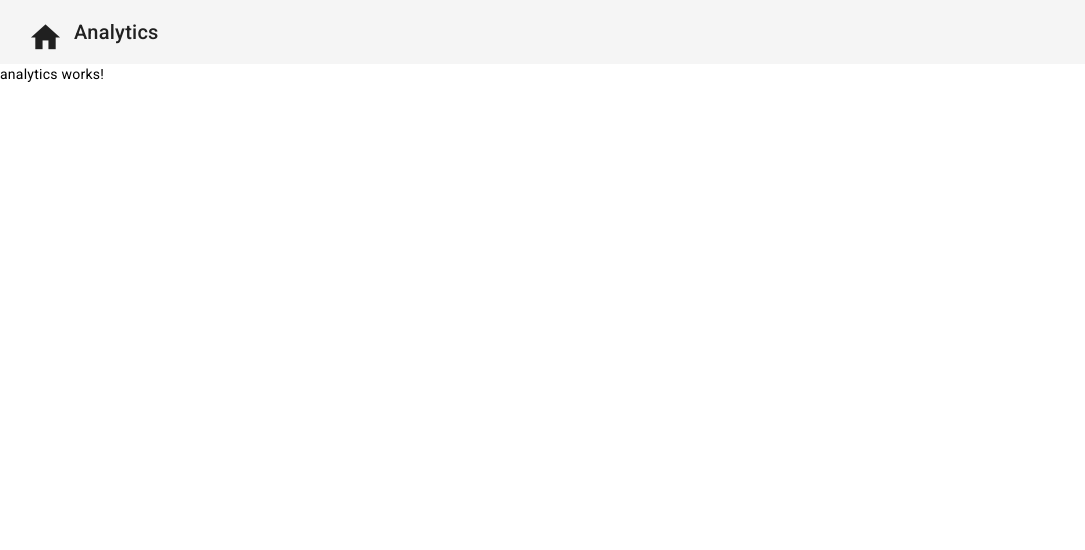
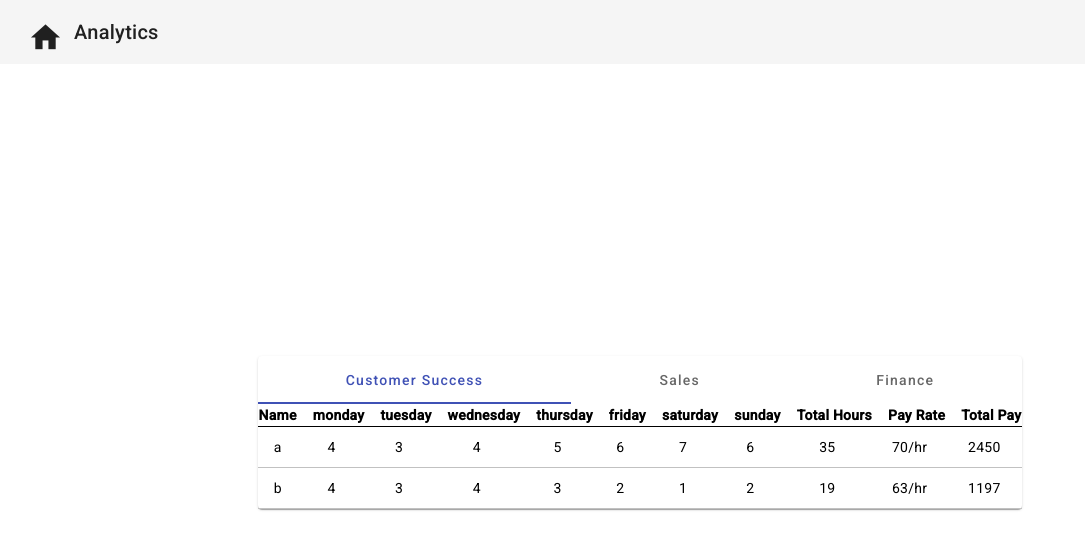
Before and after one commit to AaronHalsell/hr-timesheet, an Angular app: page /analytics in a window 1280 px wide. Shown: the top 550 px of the page, without its empty margins (0-1085 px from the left). Built offline with nearby package versions, Linux system fonts and the light colour scheme.

Commit message:
created nested tables

```diff
--- a/src/app/components/analytics-table/analytics-table.component.html
+++ b/src/app/components/analytics-table/analytics-table.component.html
@@ -1 +1,21 @@
-<p>analytics-table works!</p>
+<div>
+    <table>
+        <thead>
+            <th>Name</th>
+            <th *ngFor="let day of weekdays">{{day}}</th>
+            <th>Total Hours</th>
+            <th>Pay Rate</th>
+            <th>Total Pay</th>
+        </thead>
+
+        <tbody>
+            <tr *ngFor="let employee of employees; let i = index">
+                <td>{{employee.name}}</td>
+                <td *ngFor="let day of weekdays">{{employee[day]}}</td>
+                <td class="total-cell">{{getTotalHours(employee)}}</td>
+                <td>{{employee.payRate}}/hr</td>
+                <td>{{employee.payRate * getTotalHours(employee)}}</td>
+            </tr>
+        </tbody>
+    </table>
+</div>
--- a/src/app/components/analytics-table/analytics-table.component.ts
+++ b/src/app/components/analytics-table/analytics-table.component.ts
@@ -1,10 +1,80 @@
-import { Component } from '@angular/core';
+import { Component, Input, OnInit } from '@angular/core';
+import { Employee } from 'src/app/interfaces/employee';
 
 @Component({
   selector: 'app-analytics-table',
   templateUrl: './analytics-table.component.html',
   styleUrls: ['./analytics-table.component.scss']
 })
-export class AnalyticsTableComponent {
+export class AnalyticsTableComponent implements OnInit {
+  @Input()
+  departmentId: string | undefined;
 
+  weekdays: string[] = ['monday', 'tuesday', 'wednesday', 'thursday', 'friday', 'saturday', 'sunday'];
+  employees: Employee[] = [];
+  employeeData: Employee[] = [
+      {
+          departmentId: '1',
+          friday: 6,
+          id: '1',
+          monday: 4,
+          name: 'a',
+          payRate: 70,
+          saturday: 7,
+          sunday: 6,
+          thursday: 5,
+          tuesday: 3,
+          wednesday: 4
+      },
+      {
+          departmentId: '1',
+          friday: 2,
+          id: '2',
+          monday: 4,
+          name: 'b',
+          payRate: 63,
+          saturday: 1,
+          sunday: 2,
+          thursday: 3,
+          tuesday: 3,
+          wednesday: 4
+      },
+      {
+          departmentId: '2',
+          friday: 9,
+          id: '3',
+          monday: 8,
+          name: 'c',
+          payRate: 76,
+          saturday: 7,
+          sunday: 5,
+          thursday: 4,
+          tuesday: 7,
+          wednesday: 5
+      },
+      {
+          departmentId: '3',
+          friday: 2,
+          id: '4',
+          monday: 3,
+          name: 'd',
+          payRate: 56,
+          saturday: 3,
+          sunday: 2,
+          thursday: 0,
+          tuesday: 4,
+          wednesday: 5
+      }
+  ];
+
+  constructor() { }
+
+  ngOnInit(): void {
+    this.employees = this.employeeData.filter(employee => employee.departmentId === this.departmentId);
 }
+
+  getTotalHours(employee: Employee): number {
+    return employee.monday + employee.tuesday + employee.wednesday
+        + employee.thursday + employee.friday + employee.saturday + employee.sunday;
+  }
+}
--- a/src/app/components/analytics/analytics.component.html
+++ b/src/app/components/analytics/analytics.component.html
@@ -1 +1,15 @@
-<p>analytics works!</p>
+<div class="main-container">
+    <mat-card>
+        <mat-tab-group mat-align-tabs="center">
+            <mat-tab label="Customer Success">
+                <app-analytics-table [departmentId]="'1'"></app-analytics-table>
+            </mat-tab>
+            <mat-tab label="Sales">
+                <app-analytics-table [departmentId]="'2'"></app-analytics-table>
+            </mat-tab>
+            <mat-tab label="Finance">
+                <app-analytics-table departmentId="3"></app-analytics-table>
+            </mat-tab>
+        </mat-tab-group>
+    </mat-card>
+</div>
--- a/src/app/components/analytics/analytics.component.scss
+++ b/src/app/components/analytics/analytics.component.scss
@@ -0,0 +1,3 @@
+mat-card {
+    margin: auto;
+}
```
Also changed, not shown: src/app/modules/material.module.ts (+5 -2 lines).
